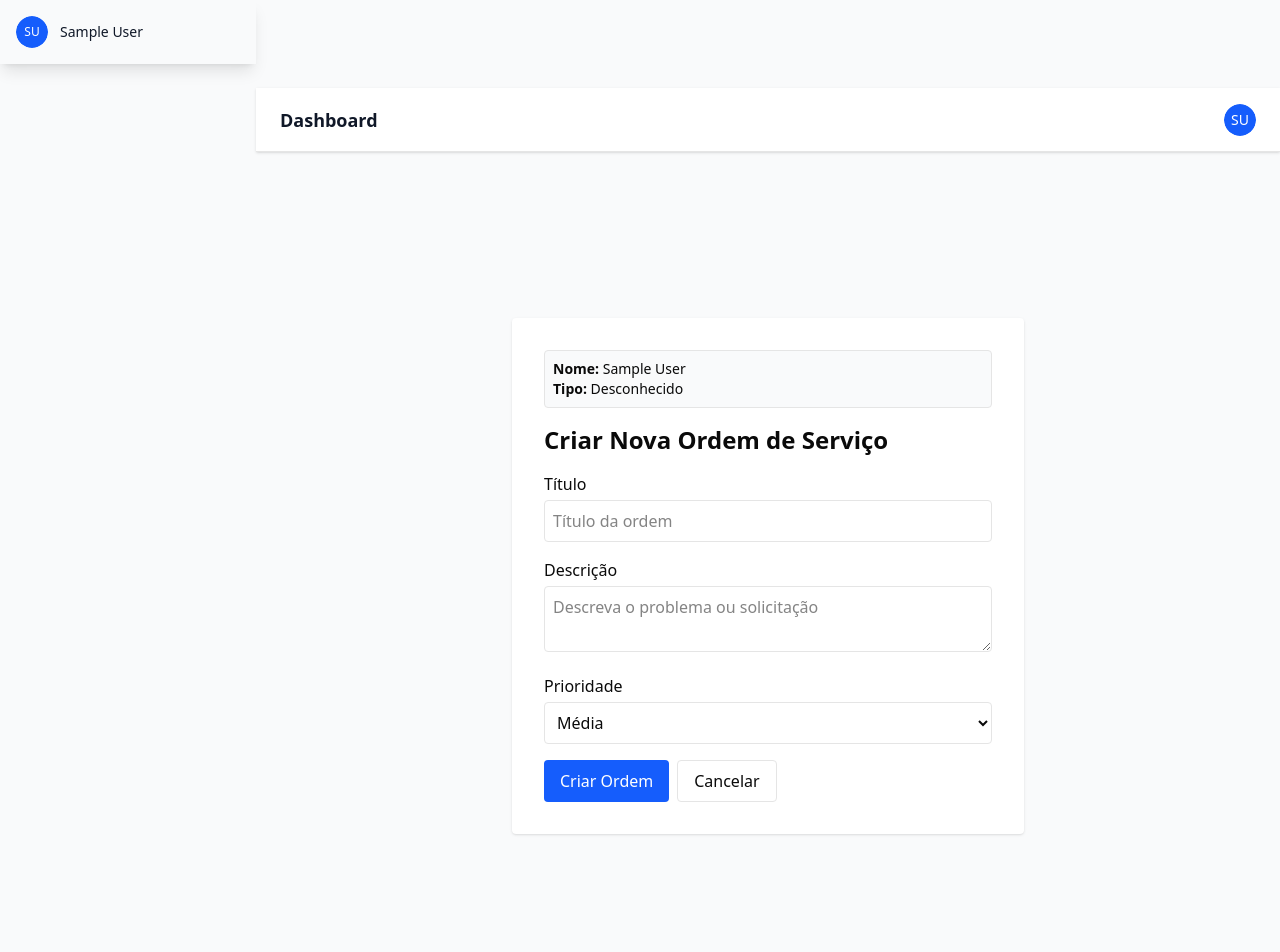
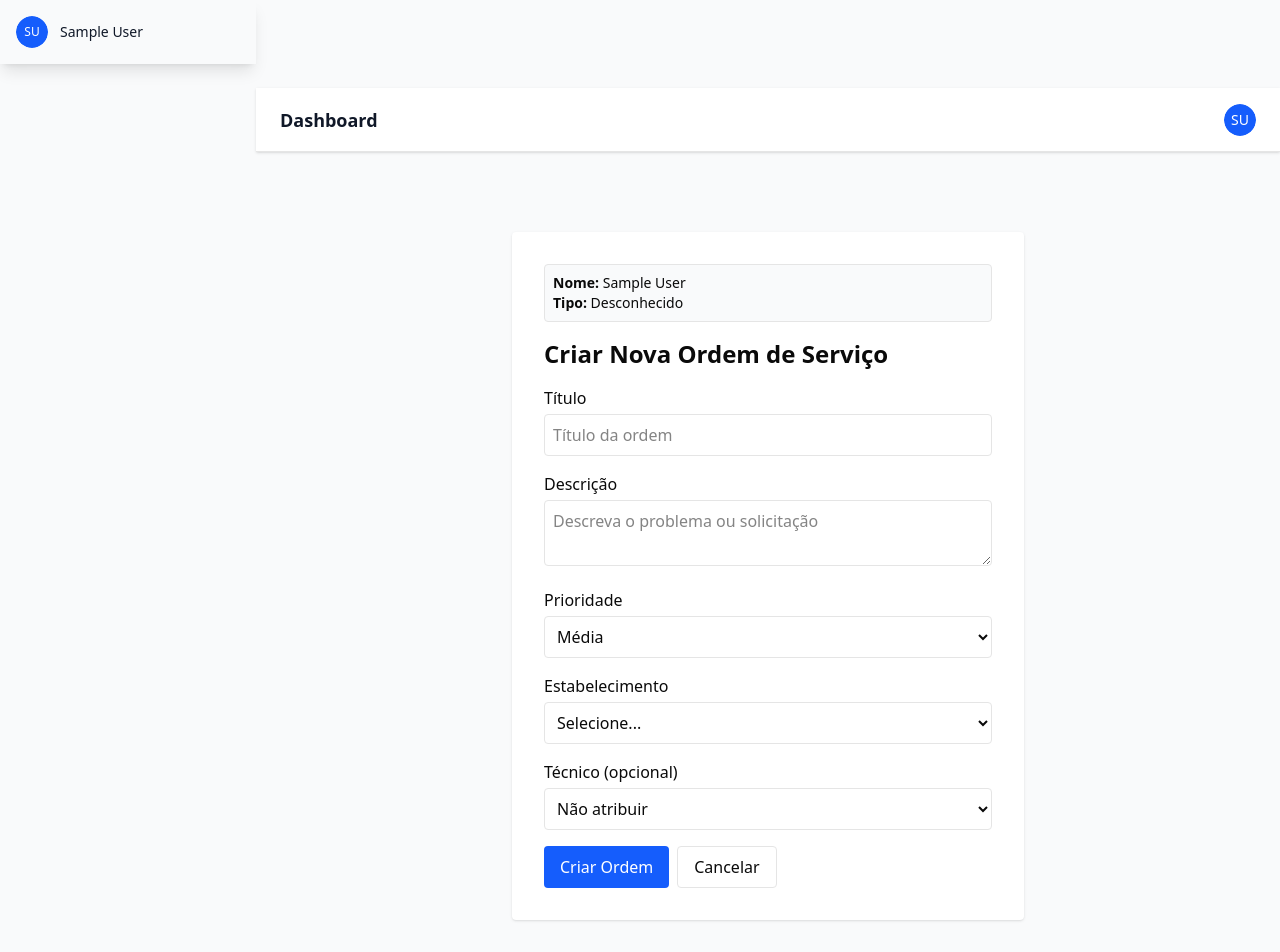
Before and after one commit to Robson-Higa/sv-order-app1, a React (Vite) app in the folder web/: page /service-orders/new in a window 1280 px wide. Shown: the top 952 px of the page. Built offline with nearby package versions, Linux system fonts and the light colour scheme; sample sign-in values are in the browser's storage.

Commit message:
refatoraçao da tela ordem sv

```diff
--- a/web/src/pages/ServiceOrderCreatePage.jsx
+++ b/web/src/pages/ServiceOrderCreatePage.jsx
@@ -1,7 +1,6 @@
 import React, { useState, useEffect } from 'react';
 import { useNavigate } from 'react-router-dom';
 import { useAuth } from '../contexts/AuthContext';
-import { db } from '../services/firebase'; // ajuste o caminho conforme seu projeto
 
 const priorities = [
   { value: 'LOW', label: 'Baixa' },
@@ -9,7 +8,6 @@ const priorities = [
   { value: 'HIGH', label: 'Alta' },
 ];
 
-// Função para traduzir o tipo de usuário para exibição
 function getUserTypeLabel(userType) {
   switch (userType) {
     case 'ADMIN':
@@ -26,7 +24,6 @@ function getUserTypeLabel(userType) {
   }
 }
 
-// Componente para exibir nome e tipo do usuário logado
 function UserInfo({ user }) {
   if (!user) return null;
   return (
@@ -41,19 +38,16 @@ const ServiceOrderCreatePage = () => {
   const { user, token } = useAuth();
   const navigate = useNavigate();
 
-  // Estados do formulário
   const [title, setTitle] = useState('');
   const [description, setDescription] = useState('');
   const [priority, setPriority] = useState('MEDIUM');
-  const [establishmentId, setEstablishmentId] = useState('');
-  const [technicianId, setTechnicianId] = useState('');
+  const [establishmentName, setEstablishmentName] = useState('');
+  const [technicianName, setTechnicianName] = useState('');
   const [establishments, setEstablishments] = useState([]);
   const [technicians, setTechnicians] = useState([]);
   const [loading, setLoading] = useState(false);
   const [error, setError] = useState('');
-  const [searchEstablishment, setSearchEstablishment] = useState('');
 
-  // Carregar estabelecimentos e técnicos se for admin
   useEffect(() => {
     async function fetchData() {
       if (String(user?.userType).toLowerCase() === 'admin') {
@@ -61,17 +55,13 @@ const ServiceOrderCreatePage = () => {
           const headers = {
             Authorization: `Bearer ${token}`,
           };
-
-          // URL base — certifique-se de que está vindo do .env e que está correto
           const baseURL = import.meta.env.VITE_API_URL || 'http://localhost:3000';
 
-          // Buscar estabelecimentos
           const resEstablishments = await fetch(`${baseURL}/api/establishments`, { headers });
           if (!resEstablishments.ok) throw new Error('Erro ao buscar estabelecimentos');
           const dataEstablishments = await resEstablishments.json();
           setEstablishments(dataEstablishments.establishments || []);
 
-          // Buscar técnicos
           const resTechnicians = await fetch(`${baseURL}/api/users/technicians`, { headers });
           if (!resTechnicians.ok) throw new Error('Erro ao buscar técnicos');
           const dataTechnicians = await resTechnicians.json();
@@ -84,7 +74,7 @@ const ServiceOrderCreatePage = () => {
       }
     }
 
-    fetchData(); // <- Aqui você chama a função
+    fetchData();
   }, [user]);
 
   const handleSubmit = async (e) => {
@@ -93,30 +83,34 @@ const ServiceOrderCreatePage = () => {
     setLoading(true);
 
     try {
-      // Exemplo de payload:
       const payload = {
         title,
         description,
         priority,
-        establishmentId: user?.userType === 'ADMIN' ? establishmentId : user.establishmentId,
-        userId: user?.uid,
+        establishment: { name: establishmentName },
+        technician: { name: technicianName },
       };
-      if (user?.userType === 'ADMIN' && technicianId) {
-        payload.technicianId = technicianId;
-      }
 
-      // Substitua por sua chamada real à API:
-      await apiService.createServiceOrder(payload);
+      const baseURL = import.meta.env.VITE_API_URL || 'http://localhost:3000';
+      const response = await fetch(`${baseURL}/api/service-orders`, {
+        method: 'POST',
+        headers: {
+          'Content-Type': 'application/json',
+          Authorization: `Bearer ${token}`,
+        },
+        body: JSON.stringify(payload),
+      });
+
+      if (!response.ok) throw new Error('Erro ao criar ordem');
 
       setLoading(false);
       navigate('/service-orders');
     } catch (err) {
+      console.error('Erro ao criar ordem:', err);
       setError('Erro ao criar ordem de serviço. Tente novamente.');
       setLoading(false);
     }
   };
-
-  console.log(user); // Adicione antes do return
 
   return (
     <div className="min-h-screen flex items-center justify-center">
@@ -158,31 +152,17 @@ const ServiceOrderCreatePage = () => {
               ))}
             </select>
           </div>
-          {(user?.userType === 'ADMIN' || user?.userType === 'admin') && (
-            <>
           <div>
-                {/* <label className="block font-medium mb-1">Buscar Estabelecimento</label>
-                <input
-                  className="border rounded w-full p-2 mb-2"
-                  type="text"
-                  placeholder="Digite o nome do estabelecimento"
-                  value={searchEstablishment}
-                  onChange={(e) => setSearchEstablishment(e.target.value)}
-                />*/}
             <label className="block font-medium mb-1">Estabelecimento</label>
             <select
               className="border rounded w-full p-2"
-                  value={establishmentId}
-                  onChange={(e) => setEstablishmentId(e.target.value)}
               required
+              value={establishmentName}
+              onChange={(e) => setEstablishmentName(e.target.value)}
             >
               <option value="">Selecione...</option>
-                  {establishments
-                    .filter((est) =>
-                      est.name.toLowerCase().includes(searchEstablishment.toLowerCase())
-                    )
-                    .map((est) => (
-                      <option key={est.id} value={est.id}>
+              {establishments.map((est) => (
+                <option key={est.id} value={est.name}>
                   {est.name}
                 </option>
               ))}
@@ -192,19 +172,17 @@ const ServiceOrderCreatePage = () => {
             <label className="block font-medium mb-1">Técnico (opcional)</label>
             <select
               className="border rounded w-full p-2"
-                  value={technicianId}
-                  onChange={(e) => setTechnicianId(e.target.value)}
+              value={technicianName}
+              onChange={(e) => setTechnicianName(e.target.value)}
             >
               <option value="">Não atribuir</option>
               {technicians.map((tech) => (
-                    <option key={tech.id} value={tech.id}>
+                <option key={tech.id} value={tech.name}>
                   {tech.name}
                 </option>
               ))}
             </select>
           </div>
-            </>
-          )}
           {error && <div className="text-red-600">{error}</div>}
           <div className="flex gap-2">
             <button
```
Also changed, not shown: 1 other file (tests, documents, lock files or other folders). Lines whose indentation alone changed are shown as unchanged.
